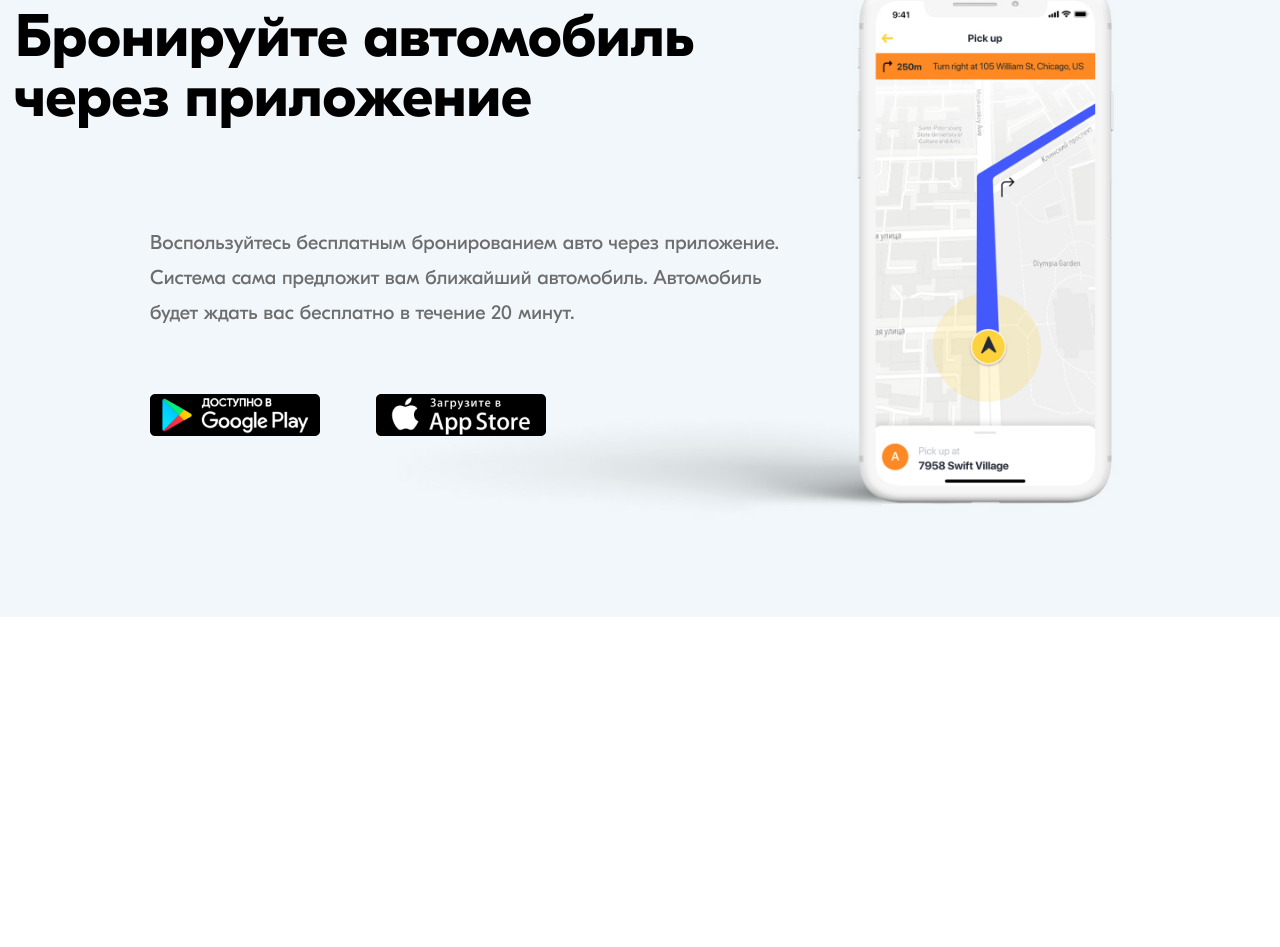
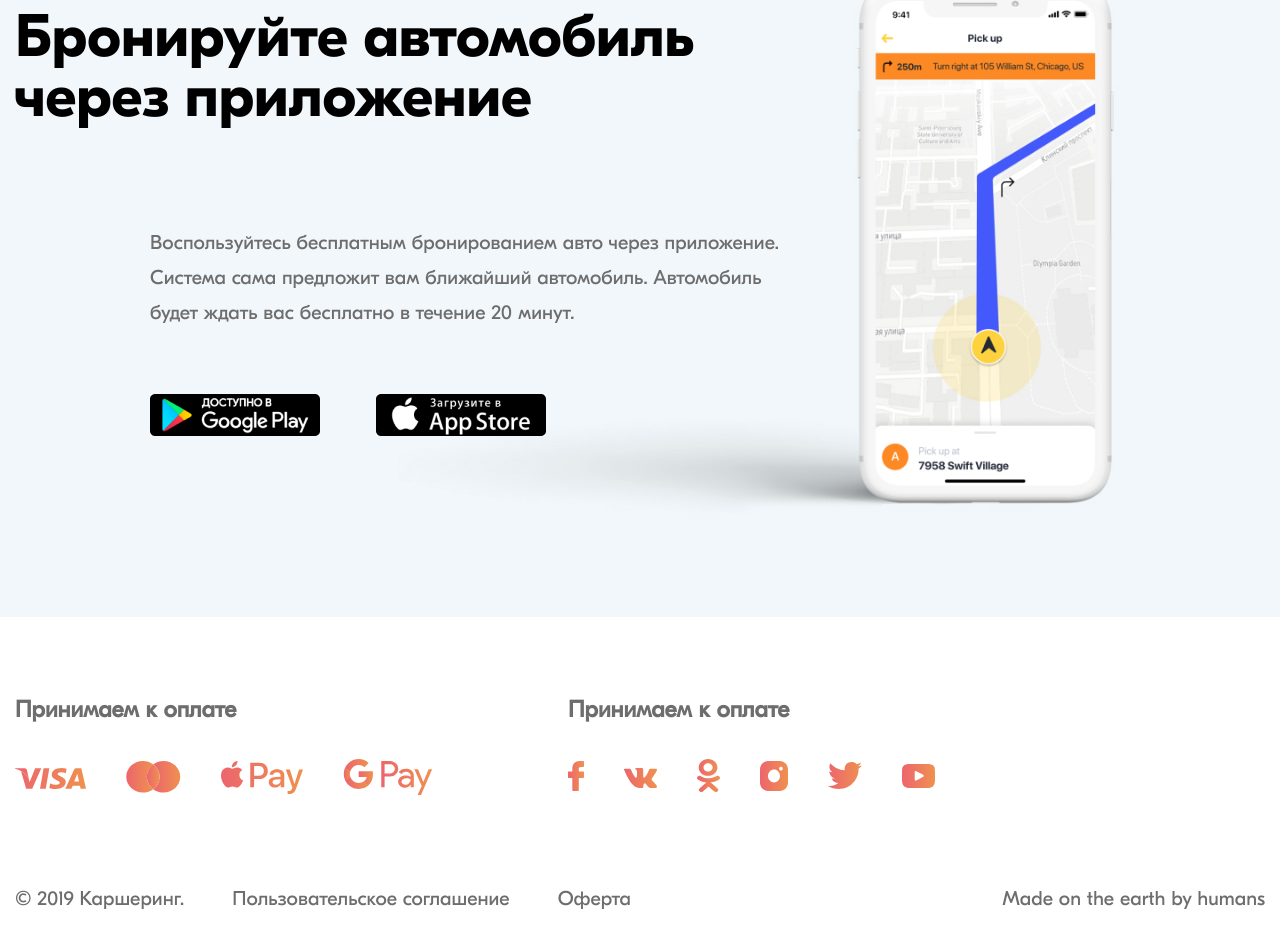
Before and after one commit to kosm-dev/carshare, a website: page app/index.html in a window 1280 px wide. Shown: the part 2123-3070 px from the top of the page. Before the commit the page ends 2740 px from the top, so only its background shows below. Drawn offline with nearby package versions, Linux system fonts and the light colour scheme; files that its build step writes are made by us from their sources.

Commit message:
added footer

```diff
--- a/app/index.html
+++ b/app/index.html
@@ -345,8 +345,106 @@
             </section> -->
 
     </main>
+
+
     <footer class="footer">
+      <div class="container">
+        <div class="footer__top">
 
+
+          <div class="footer__pay">
+            <h3 class="footer__pay-title">
+              Принимаем к оплате
+            </h3>
+            <ul class="footer__pay-list">
+              <li class="footer__pay-item">
+                <a class="footer__pay-link" href="#">
+                  <img src="images/icons/visa.svg" alt="visa">
+                </a>
+              </li>
+
+              <li class="footer__pay-item">
+                <a class="footer__pay-link" href="#">
+                  <img src="images/icons/master.svg" alt="master">
+                </a>
+              </li>
+
+              <li class="footer__pay-item">
+                <a class="footer__pay-link" href="#">
+                  <img src="images/icons/apple-pay.svg" alt="apple-pay">
+                </a>
+              </li>
+
+              <li class="footer__pay-item">
+                <a class="footer__pay-link" href="#">
+                  <img src="images/icons/google-pay.svg" alt="google-pay">
+                </a>
+              </li>
+            </ul>
+          </div>
+
+          <div class="footer__social">
+            <h3 class="footer__social-title">
+              Принимаем к оплате
+            </h3>
+            <ul class="footer__social-list">
+
+              <li class="footer__social-item">
+                <a class="footer__social-link" href="#">
+                  <img src="images/icons/facebook.svg" alt="facebook">
+                </a>
+              </li>
+
+              <li class="footer__social-item">
+                <a class="footer__social-link" href="#">
+                  <img src="images/icons/vk.svg" alt="vk">
+                </a>
+              </li>
+
+              <li class="footer__social-item">
+                <a class="footer__social-link" href="#">
+                  <img src="images/icons/ok.svg" alt="ok">
+                </a>
+              </li>
+
+              <li class="footer__social-item">
+                <a class="footer__social-link" href="#">
+                  <img src="images/icons/insta.svg" alt="insta">
+                </a>
+              </li>
+              <li class="footer__social-item">
+                <a class="footer__social-link" href="#">
+                  <img src="images/icons/twitter.svg" alt="twitter">
+                </a>
+              </li>
+              <li class="footer__social-item">
+                <a class="footer__social-link" href="#">
+                  <img src="images/icons/youtube.svg" alt="youtube">
+                </a>
+              </li>
+
+
+            </ul>
+          </div>
+
+        </div>
+
+        <div class="footer__copy">
+          <p class="footer__copy-item">
+            © 2019 Каршеринг.
+          </p>
+          <a class="footer__copy-item footer__copy-link" href="#">
+            Пользовательское соглашение
+          </a>
+          <a class="footer__copy-item footer__copy-link" href="#">
+            Оферта
+          </a>
+
+          <p class="footer__copy-author">
+            Made on the earth by humans
+          </p>
+        </div>
+      </div>
     </footer>
   </div>
 
--- a/app/scss/style.scss
+++ b/app/scss/style.scss
@@ -303,4 +303,56 @@
   }
 }
 
+// footer
+
+.footer {
+  padding-top: 75px;
+  padding-bottom: 65px;
+  &__top {
+    display: flex;
+    margin-bottom: 75px;
+  }
+  &__pay {
+    margin-right: 135px;
+  }
+  &__pay-title {
+    margin-bottom: 32px;
+  }
+  &__pay-list {
+    display: flex;
+    align-items: center;
+  }
+  &__pay-item + .footer__pay-item {
+    margin-left: 40px;
+  }
+  &__pay-link {
+  }
+  &__social {
+  }
+  &__social-title {
+    margin-bottom: 32px;
+  }
+  &__social-list {
+    display: flex;
+    align-items: center;
+  }
+  &__social-item + .footer__social-item {
+    margin-left: 40px;
+  }
+  &__social-link {
+  }
+  &__copy {
+    display: flex;
+  }
+  &__copy-item + .footer__copy-item {
+    margin-left: 48px;
+  }
+  &__copy-link {
+  }
+  &__copy-author {
+    margin-left: auto;
+    padding-left: 15px;
+  }
+}
+
 @import "media";
```
